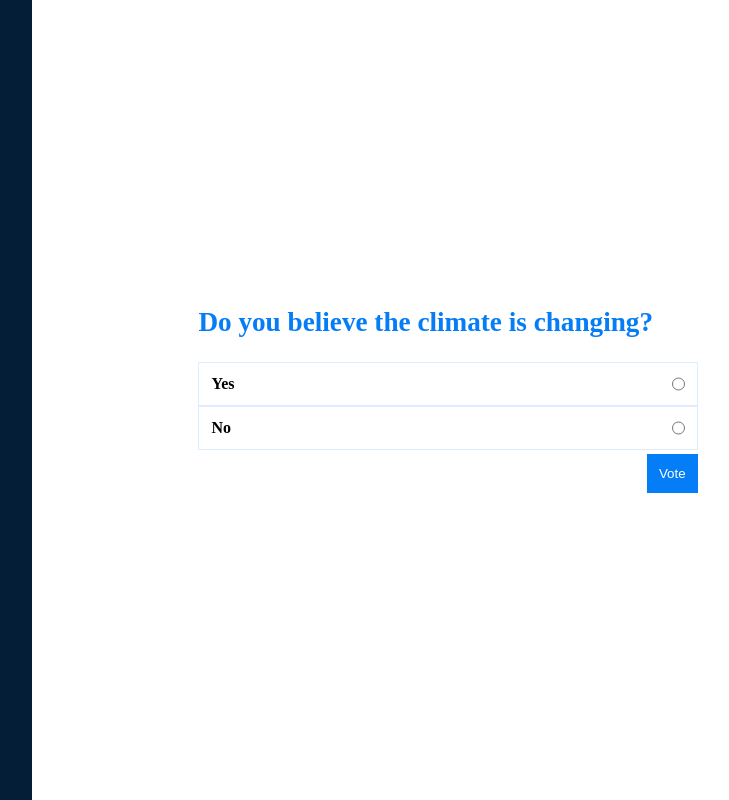
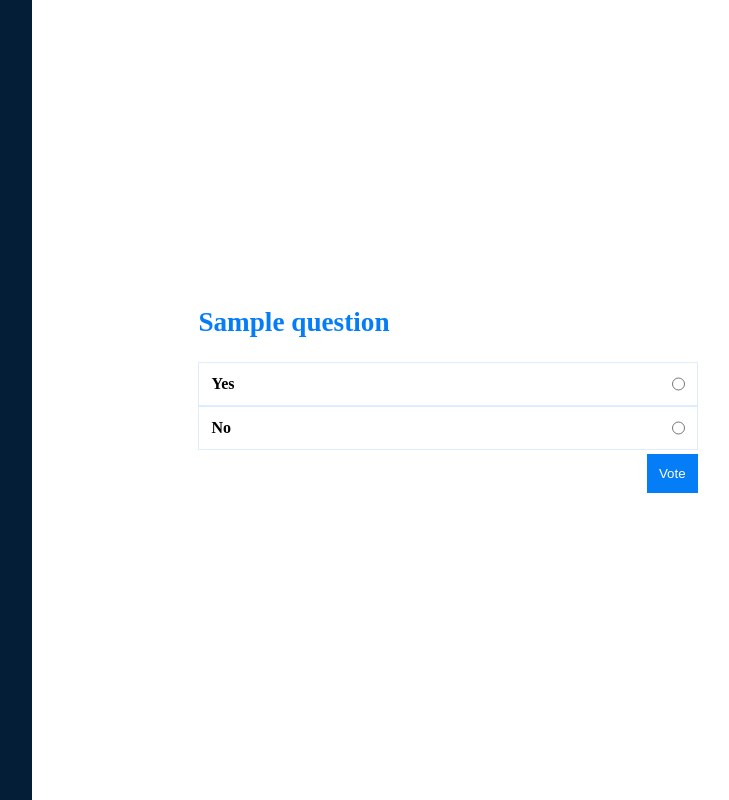
Before and after one commit to colejagdtiger/HtNPollingApp, a Flask app: template templates/poll.html in a window 1280 px wide. Shown: the whole page, without its empty margins (416-1145 px from the left). Run offline with Flask 2, Linux system fonts and the light colour scheme; the template is opened without the code that fills it: most values are stand-ins (such as "Sample title", 1, 10 or a date in 2020); some libraries are stand-ins or nearby versions.

Commit message:
Display questions dynamically

```diff
--- a/app.py
+++ b/app.py
@@ -1,7 +1,13 @@
 # main app file
 
 from flask import Flask, render_template, request, jsonify, make_response, redirect
-from database import create_connection, select_all_items, update_item
+from database import (
+    create_connection,
+    select_all_items,
+    update_item,
+    set_question_for_pollid,
+    get_question_for_pollid,
+)
 from flask_cors import CORS, cross_origin
 from pusher import Pusher
 import simplejson
@@ -46,13 +52,14 @@ def index():
 @app.route("/polls", methods=["POST"])
 def publish():
     data = simplejson.loads(request.data)
-    print(data)
+    set_question_for_pollid(c, data["poll_id"], data["question"])
     return jsonify({"pollurl": "/polls/{0}".format(data["poll_id"])})
 
 
 @app.route("/polls/<pollid>", methods=["GET"])
 def poll(pollid):
-    return render_template("poll.html")
+    question_for_id = get_question_for_pollid(conn, pollid)[0]["content"]
+    return render_template("poll.html", question=question_for_id)
 
 
 @app.route("/admin")
--- a/templates/poll.html
+++ b/templates/poll.html
@@ -93,7 +93,7 @@
       <div id="left-wrap"></div>
       <div id="right-wrap">
         <div id="question-wrap">
-          <p class="question-text">Do you believe the climate is changing?</p>
+          <p class="question-text">{{ question }}</p>
           <div class="question-option-wrap">
             <label>Yes</label><input type="radio" />
           </div>
```
